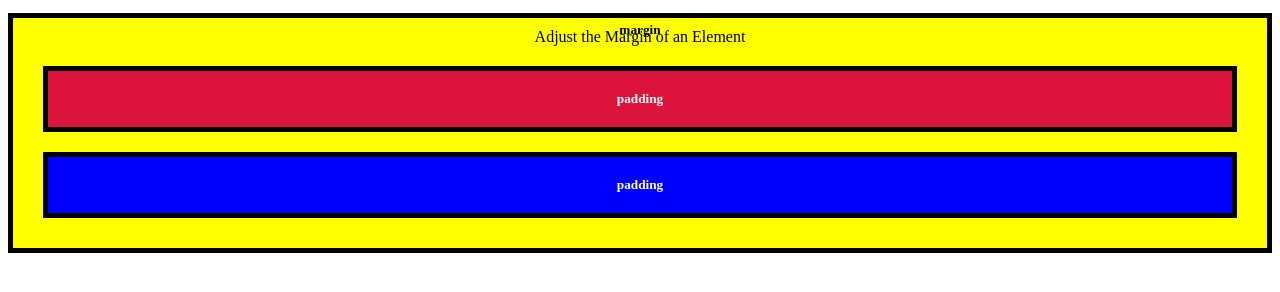
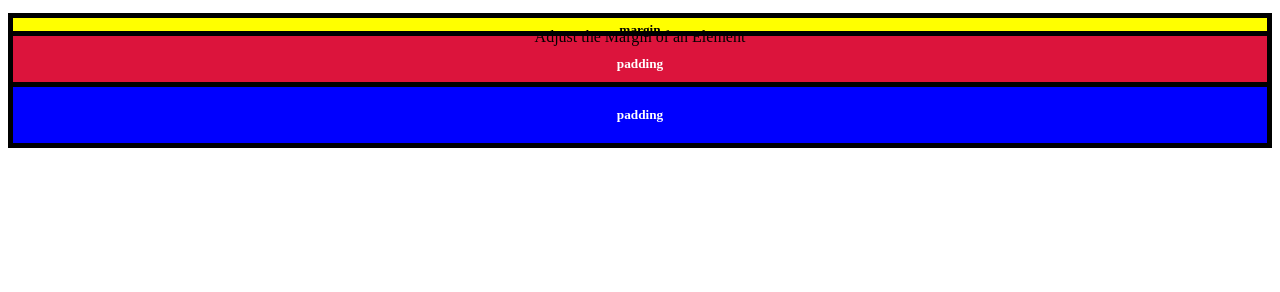
Before and after one commit to Ayush1790/CSStask, a plain HTML site: page src/index.html in a window 1280 px wide. Drawn offline with Linux system fonts and the light colour scheme.

Commit message:
Add a Negative Margin to an Element

```diff
--- a/src/index.html
+++ b/src/index.html
@@ -33,14 +33,14 @@
       background-color: crimson;
       color: #fff;
       padding: 20px;
-      margin: 20px;
+      margin: -15px;
     }
 
     .blue-box {
       background-color: blue;
       color: #fff;
       padding: 20px;
-      margin: 20px;
+      margin: -15px;
     }
   </style>
   <body>
@@ -70,4 +70,5 @@
   <!-- Use an id Attribute to Style an Element -->
   <!-- Adjust the Padding of an Element -->
   <!-- Adjust the Margin of an Element -->
+  <!-- Add a Negative Margin to an Element -->
 </html>
```
